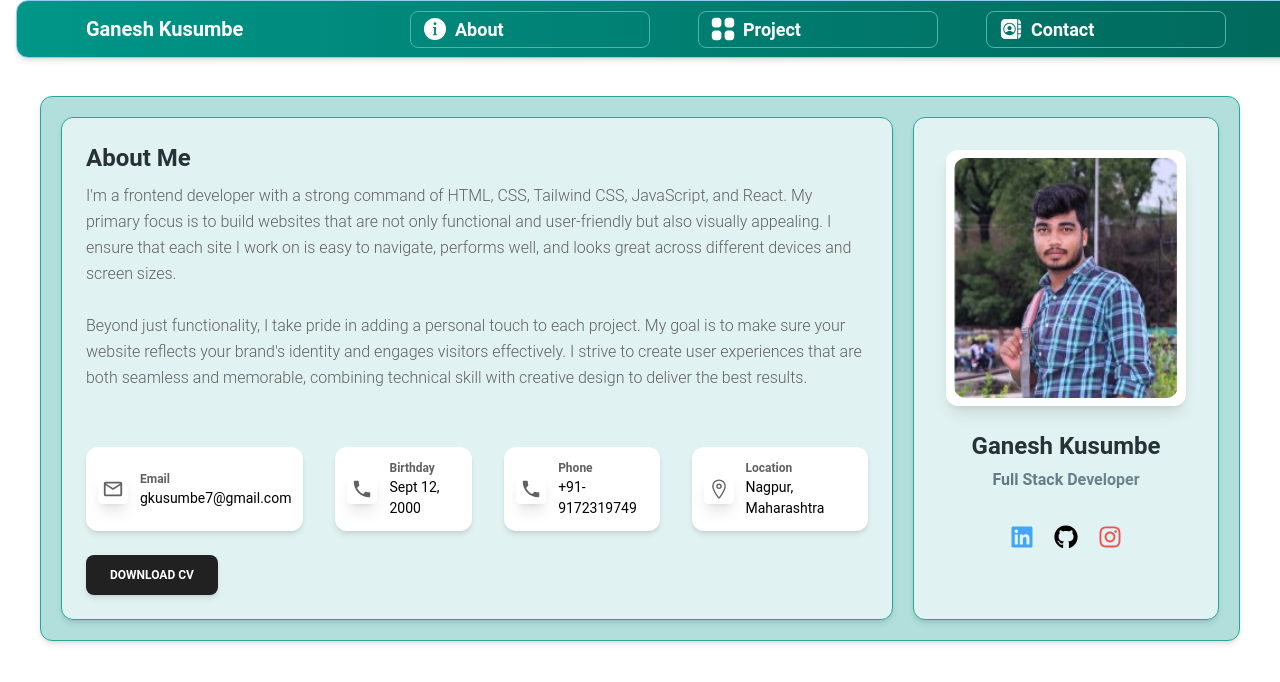
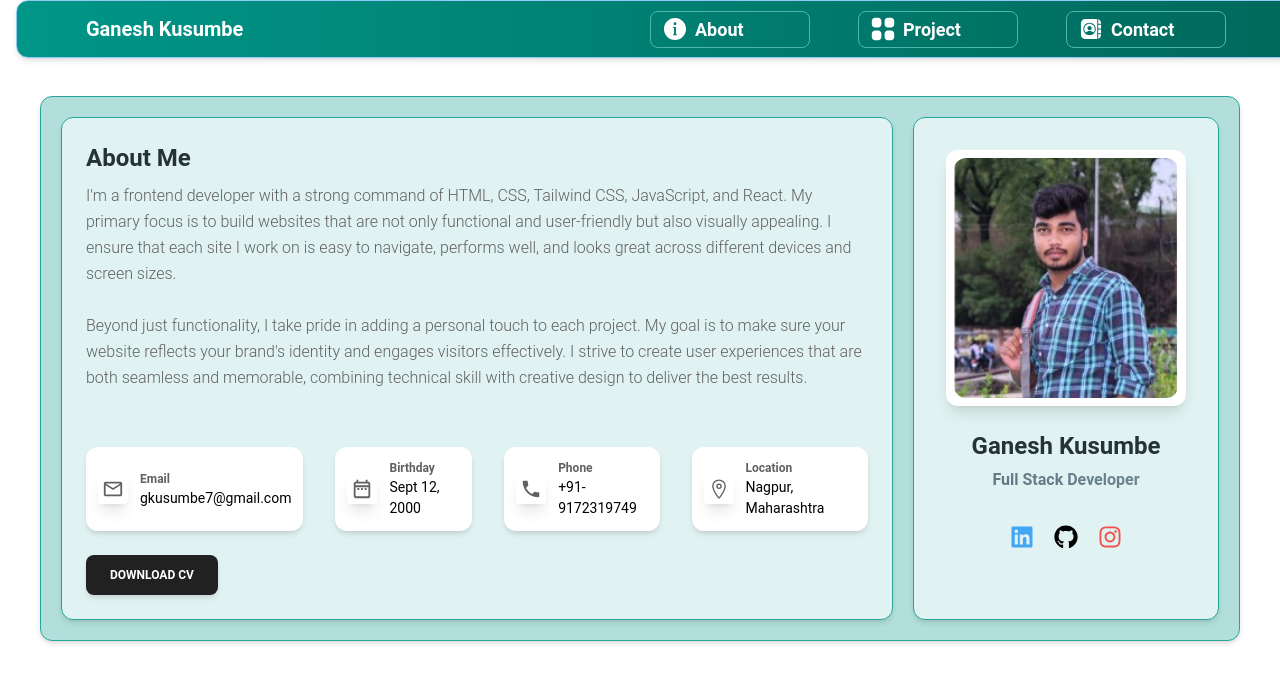
Before and after one commit to gkusumbe7/personal-portfolio-gk, a React (Vite) app: page / in a window 1280 px wide. Shown: the top 682 px of the page. Built offline with nearby package versions, Linux system fonts and the light colour scheme.

Commit message:
added code

```diff
--- a/src/component/About.jsx
+++ b/src/component/About.jsx
@@ -5,6 +5,7 @@ import { FaInstagram } from "react-icons/fa";
 import { MdOutlineMailOutline } from "react-icons/md";
 import { MdLocalPhone } from "react-icons/md";
 import { IoLocationOutline } from "react-icons/io5";
+import { MdOutlineDateRange } from "react-icons/md";
 
 
 import {
@@ -55,7 +56,7 @@ function About() {
                </Card>
                <Card className="p-3 flex flex-row gap-3 items-center">
                   <div>
-                  <MdLocalPhone className="text-3xl p-1 shadow-lg rounded-[4px]"/>
+                  <MdOutlineDateRange className="text-3xl p-1 shadow-lg rounded-[4px]"/>
                   </div>
                   <div>
                     <p className="text-[12px] font-semibold">Birthday</p>
--- a/src/component/NavBar.jsx
+++ b/src/component/NavBar.jsx
@@ -19,12 +19,13 @@ export default function NavBar() {
   const navList = (
     <div className="">
         <ul className="mb-4  flex flex-col gap-12   md:mb-0 md:mt-0 md:flex-row  md:items-center">
+         <Link to={"/"}>
             <Typography
             as="li"
             variant="small"
             color="blue-gray"
-            className="flex items-center border border-teal-300 hover:border-teal-50 w-60 rounded-lg gap-x-2 p-1 font-medium lg:text-[18px]"    >
-        <Link to={"/"} className="mx-2 flex gap-2 items-center font-semibold text-white">
+            className="flex items-center border border-teal-300 hover:border-teal-50 w-40 rounded-lg gap-x-2 p-1 font-medium lg:text-[18px]"    >
+        <div className="mx-2 flex gap-2 items-center font-semibold text-white">
           <svg
             xmlns="http://www.w3.org/2000/svg"
             x="0px"
@@ -37,15 +38,17 @@ export default function NavBar() {
             <path d="M25,2C12.297,2,2,12.297,2,25s10.297,23,23,23s23-10.297,23-23S37.703,2,25,2z M25,11c1.657,0,3,1.343,3,3s-1.343,3-3,3 s-3-1.343-3-3S23.343,11,25,11z M29,38h-2h-4h-2v-2h2V23h-2v-2h2h4v2v13h2V38z"></path>
         </svg>
           About
-        </Link>
+        </div>
       </Typography>
+      </Link>
+      <Link to={"/Project"}>
       <Typography
         as="li"
         variant="small"
         color="blue-gray"
-        className="flex items-center border border-teal-300 hover:border-teal-50 w-60 rounded-lg gap-x-2 p-1 font-medium lg:text-[18px]"
+        className="flex items-center border border-teal-300 hover:border-teal-50 w-40 rounded-lg gap-x-2 p-1 font-medium lg:text-[18px]"
       >
-        <Link to={"/Project"} className="mx-2 flex gap-2 items-center font-semibold text-white">
+        <div className="mx-2 flex gap-2 items-center font-semibold text-white">
 
         <svg
           width="24"
@@ -60,16 +63,18 @@ export default function NavBar() {
           />
         </svg>
           Project
-        </Link>
+        </div>
       </Typography>
+      </Link>
+      <Link to={"/Contact"}>
       <Typography
         as="li"
         variant="small"
         color="blue-gray"
-        className="flex items-center border border-teal-300 hover:border-teal-50 w-60 rounded-lg gap-x-2 p-1 font-medium lg:text-[18px]"
+        className="flex items-center border border-teal-300 hover:border-teal-50 w-40 rounded-lg gap-x-2 p-1 font-medium lg:text-[18px]"
       >
 
-        <Link to={"/Contact"} className="mx-2 flex gap-2 items-center font-semibold text-white">
+        <div className="mx-2 flex gap-2 items-center font-semibold text-white">
         <svg
           xmlns="http://www.w3.org/2000/svg"
           x="0px"
@@ -82,8 +87,9 @@ export default function NavBar() {
           <path d="M 13 4 C 8.038 4 4 8.037 4 13 L 4 37 C 4 41.963 8.038 46 13 46 L 37 46 C 37.338 46 37.671 45.978406 38 45.941406 L 38 4.0585938 C 37.671 4.0215938 37.338 4 37 4 L 13 4 z M 40 4.5253906 L 40 14 L 46 14 L 46 13 C 46 9.09 43.49 5.7643906 40 4.5253906 z M 22 12 C 29.168 12 35 17.832 35 25 C 35 32.168 29.168 38 22 38 C 14.832 38 9 32.168 9 25 C 9 17.832 14.832 12 22 12 z M 22 14 C 15.935 14 11 18.935 11 25 C 11 27.814 12.071406 30.377219 13.816406 32.324219 C 15.889406 30.225219 18.852 29 22 29 C 25.14 29 28.1135 30.222312 30.1875 32.320312 C 31.9295 30.373313 33 27.812 33 25 C 33 18.935 28.065 14 22 14 z M 40 16 L 40 24 L 46 24 L 46 16 L 40 16 z M 22 18.5 C 24.481 18.5 26.5 20.519 26.5 23 C 26.5 25.481 24.481 27.5 22 27.5 C 19.519 27.5 17.5 25.481 17.5 23 C 17.5 20.519 19.519 18.5 22 18.5 z M 40 26 L 40 34 L 46 34 L 46 26 L 40 26 z M 40 36 L 40 45.474609 C 43.49 44.235609 46 40.91 46 37 L 46 36 L 40 36 z"></path>
         </svg>
           Contact
-        </Link>
+        </div>
       </Typography>
+      </Link>
     </ul>
     </div>
   );
@@ -94,7 +100,7 @@ export default function NavBar() {
         <Typography
           as="a"
           href="#"
-          className="font-bold mr-4 cursor-pointer py-1.5 text-xl"
+          className="font-bold mr-4 mb-4 md:mb-0 cursor-pointer py-1.5 text-xl"
         >
           Ganesh Kusumbe
         </Typography>
```
